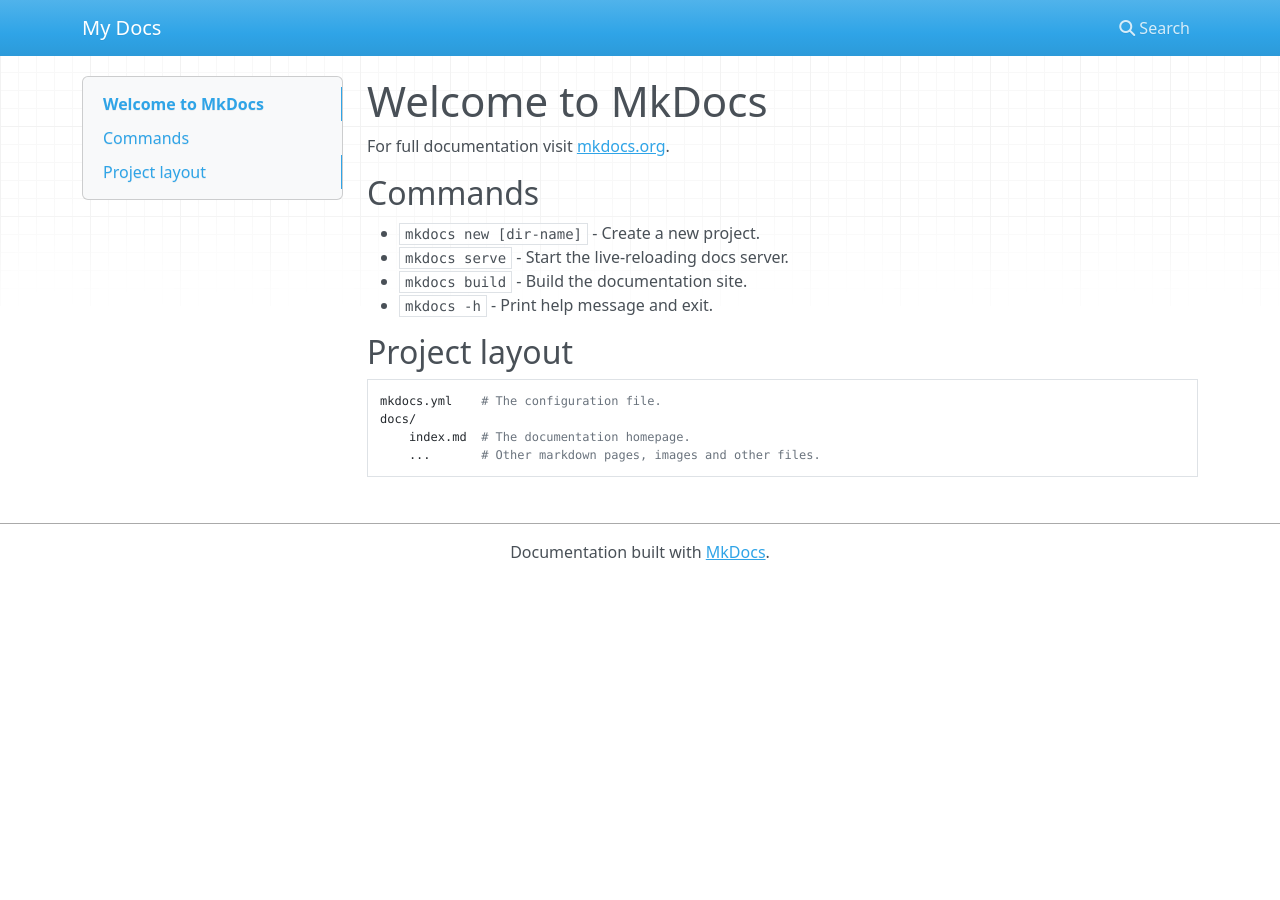
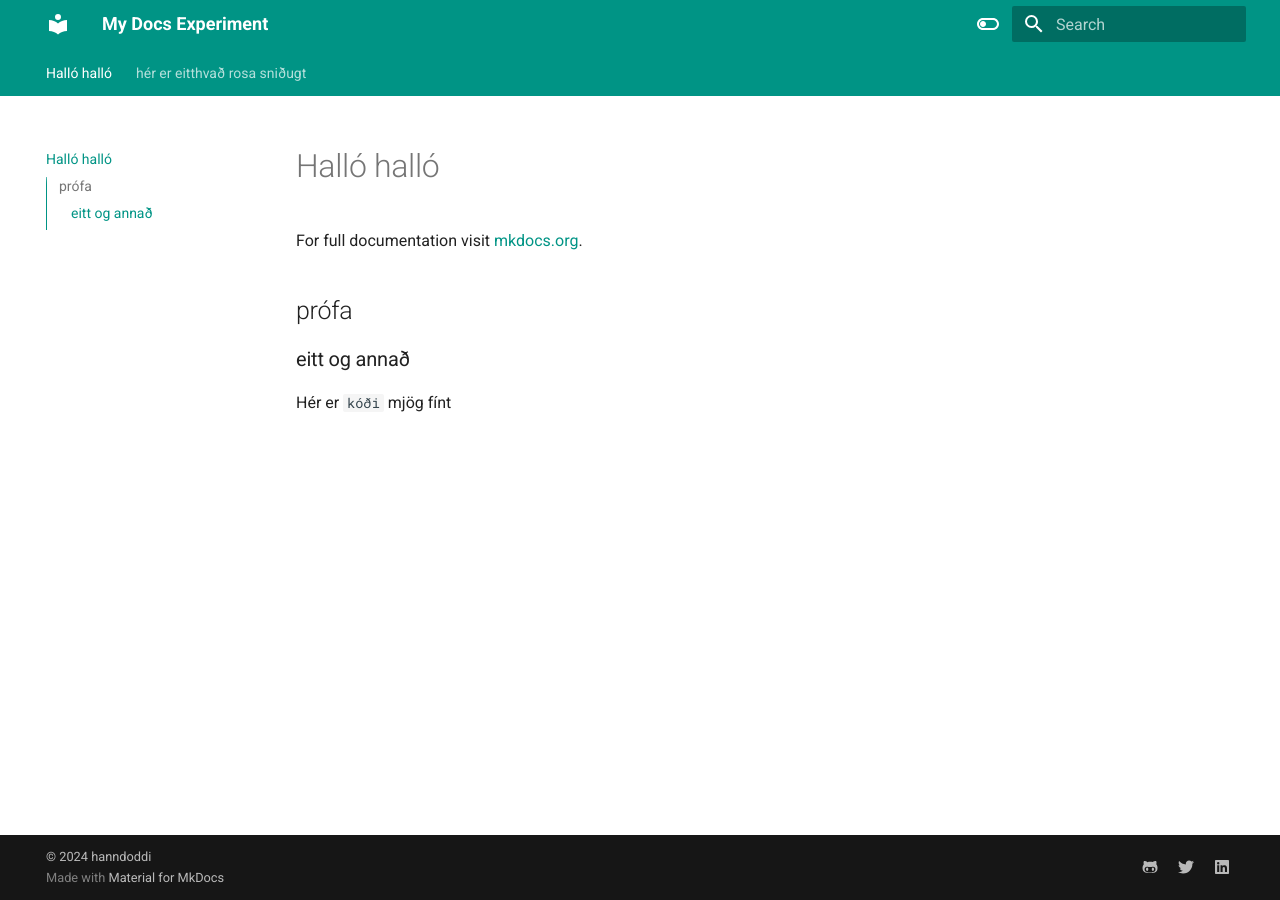
Before and after one commit to hanndoddi/mkdocs, an MkDocs documentation site: the page built from docs/index.md, in a window 1280 px wide. Built offline with MkDocs 1.6.1 and Material for MkDocs 9.7.7, drawn with Linux system fonts in a browser that asks for light colours; nearby versions of some CDN libraries.

Commit message:
before publish 1326

```diff
--- a/docs/index.md
+++ b/docs/index.md
@@ -1,17 +1,9 @@
-# Welcome to MkDocs
+# Halló halló
 
 For full documentation visit [mkdocs.org](https://www.mkdocs.org).
 
-## Commands
+## prófa
 
-* `mkdocs new [dir-name]` - Create a new project.
-* `mkdocs serve` - Start the live-reloading docs server.
-* `mkdocs build` - Build the documentation site.
-* `mkdocs -h` - Print help message and exit.
+### eitt og annað
 
-## Project layout
-
-    mkdocs.yml    # The configuration file.
-    docs/
-        index.md  # The documentation homepage.
-        ...       # Other markdown pages, images and other files.
+Hér er `kóði` mjög fínt
--- /dev/null
+++ b/docs/test_sida.md
@@ -0,0 +1,3 @@
+# hér er eitthvað rosa sniðugt
+
+mjög fínt
--- a/mkdocs.yml
+++ b/mkdocs.yml
@@ -1 +1,56 @@
-site_name: My Docs
+site_name: My Docs Experiment
+theme:
+  name: material
+  features:
+    - navigation.tabs
+    - navigation.sections
+    - toc.integrate
+    - navigation.top
+    - search.suggest
+    - search.highlight
+    - content.tabs.link
+    - content.code.annotation
+    - content.code.copy
+  language: en
+  palette:
+    - scheme: default
+      toggle:
+        icon: material/toggle-switch-off-outline
+        name: Switch to dark mode
+      primary: teal
+      accent: purple
+    - scheme: slate
+      toggle:
+        icon: material/toggle-switch
+        name: Switch to light mode
+      primary: teal
+      accent: lime
+
+extra:
+  social:
+    - icon: fontawesome/brands/github-alt
+      link: https://github.com/hanndoddi
+    - icon: fontawesome/brands/twitter
+      link: https://twitter.com/hanndoddi
+    - icon: fontawesome/brands/linkedin
+      link: https://www.linkedin.com/in/hanndoddi
+
+markdown_extensions:
+  - pymdownx.highlight:
+      anchor_linenums: true
+  - pymdownx.inlinehilite
+  - pymdownx.snippets
+  - admonition
+  - pymdownx.arithmatex:
+      generic: true
+  - footnotes
+  - pymdownx.details
+  - pymdownx.superfences
+  - pymdownx.mark
+  - attr_list
+  - pymdownx.emoji:
+      emoji_index: !!python/name:materialx.emoji.twemoji
+      emoji_generator: !!python/name:materialx.emoji.to_svg
+
+copyright: |
+  &copy; 2024 <a href="https://github.com/hanndoddi"  target="_blank" rel="noopener">hanndoddi</a>
```
Also changed, not shown: 1 other file.
